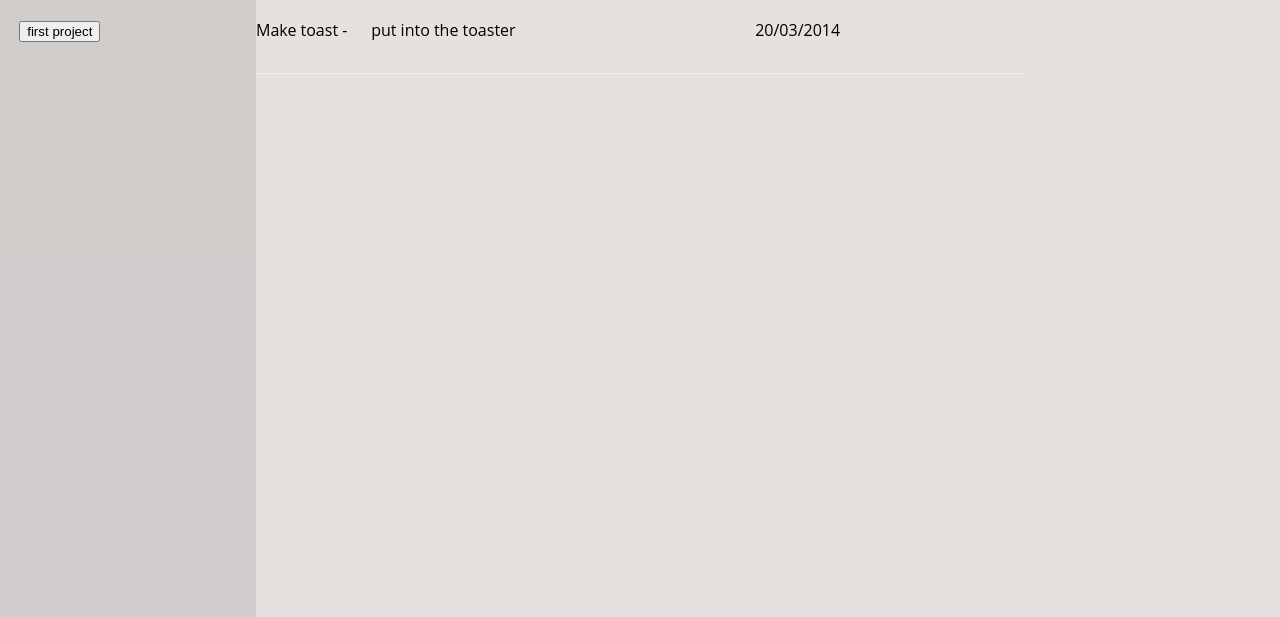
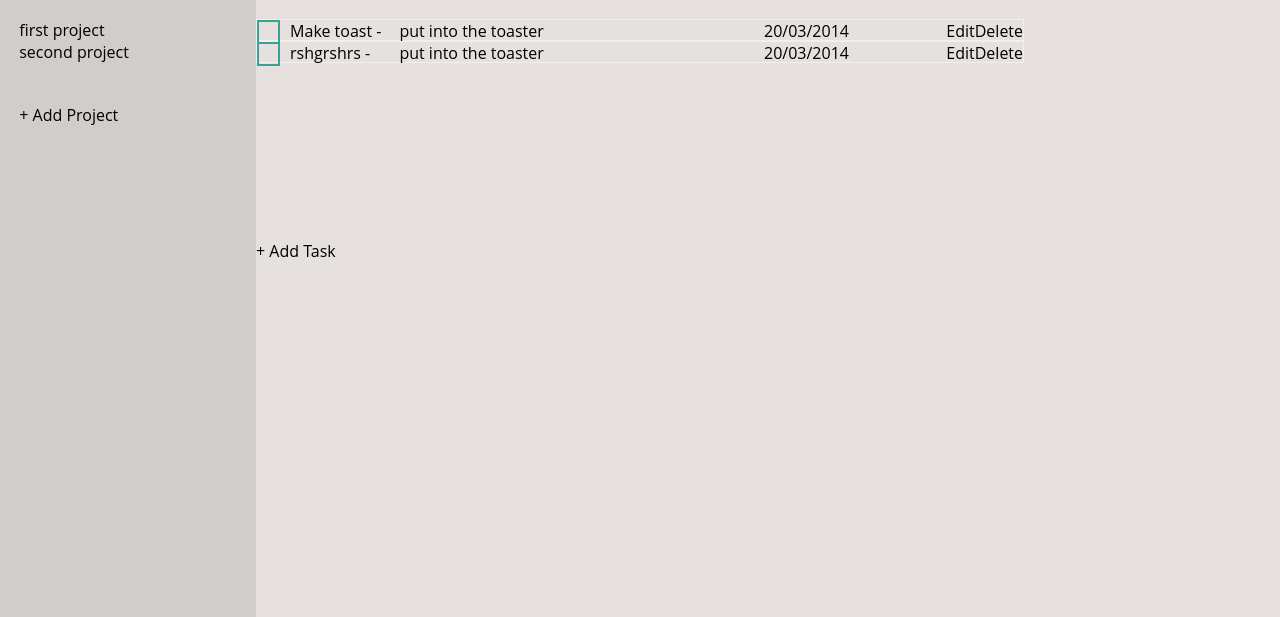
Before and after one commit to ronakp1/Todo-List, a website built with webpack: page dist/index.html in a window 1280 px wide. Shown: the part 258-875 px from the top of the page. Built offline with nearby package versions, Linux system fonts and the light colour scheme.

Commit message:
refactor

```diff
--- /dev/null
+++ b/src/addEventListeners.js
@@ -0,0 +1,28 @@
+import {createProject} from './logic';
+
+const listeners = () => {
+    const addProject = document.querySelector('.add-project');
+    const overlay = document.querySelector('.overlay');
+    const projectWindow = document.querySelector('.project-window');
+
+    addProject.addEventListener('click', () => {
+        projectWindow.classList.remove('hide');
+        overlay.classList.remove('hide');
+    })
+
+    const addTask = document.querySelector('.add-task');
+    const taskWindow = document.querySelector('.task-window');
+    addTask.addEventListener('click', () => {
+        taskWindow.classList.remove('hide');
+        overlay.classList.remove('hide');
+    })
+
+    const addProjectBtn = document.querySelector('.add-project-btn');
+    addProjectBtn.addEventListener('click', () => {
+        createProject(addProjectBtn.value);
+    })
+}
+
+
+
+export { listeners }
--- /dev/null
+++ b/src/addProjectPopUp.js
@@ -0,0 +1,72 @@
+import { createOwnElement } from './domCreation';
+
+
+const renderPopUP = () => {
+    const overlay = document.querySelector('.overlay');
+    overlay.classList.add('hide');
+    const taskWindow = createOwnElement('div', 'task-window', null);
+    overlay.appendChild(taskWindow);
+    taskWindow.classList.add('hide');
+
+    const taskNameInputLabel = createOwnElement('label', null, 'Task Name');
+    taskNameInputLabel.setAttribute('for', 'task-name-input');
+    taskWindow.appendChild(taskNameInputLabel);
+
+    const taskNameInput = createOwnElement('input', null, null);
+    taskNameInput.id = 'task-name-input';
+    taskNameInput.setAttribute('type', 'text');
+    taskNameInput.setAttribute('placeholder', 'Enter Task Name');
+    taskWindow.appendChild(taskNameInput);
+
+    const taskDescriptionInputLabel = createOwnElement('label', null, 'Task Description');
+    taskDescriptionInputLabel.setAttribute('for', 'task-description-input');
+    taskWindow.appendChild(taskDescriptionInputLabel);
+
+    const taskDescriptionInput = createOwnElement('input', null, null);
+    taskDescriptionInput.id = 'task-description-input';
+    taskDescriptionInput.setAttribute('type', 'text');
+    taskDescriptionInput.setAttribute('placeholder', 'Enter Task Description');
+    taskWindow.appendChild(taskDescriptionInput);
+
+    const taskDateInputLabel = createOwnElement('label', null, 'Task Date');
+    taskDateInputLabel.setAttribute('for', 'task-date-input');
+    taskWindow.appendChild(taskDateInputLabel);
+
+    const taskDateInput = createOwnElement('input', null, null);
+    taskDateInput.id = 'task-date-input';
+    taskDateInput.setAttribute('type', 'date');
+    taskDateInput.setAttribute('placeholder', 'Enter Date Description');
+    taskWindow.appendChild(taskDateInput);
+
+    const submitBtn = createOwnElement('button', null, 'Add Task');
+    taskWindow.appendChild(submitBtn);
+}
+
+
+const renderOverlay = () => {
+    const overlay = document.querySelector('.overlay');
+    overlay.classList.add('hide');
+    const projectWindow = createOwnElement('div', 'project-window', null);
+    projectWindow.classList.add('hide');
+    overlay.appendChild(projectWindow);
+
+
+    const projectNameInputLabel = createOwnElement('label', 'name-input', 'Project Name');
+    projectNameInputLabel.setAttribute('for', 'name-input');
+    projectWindow.appendChild(projectNameInputLabel);
+    const projectNameInput = createOwnElement('input', 'name-input', null);
+
+    projectNameInput.setAttribute('type', 'text');
+    projectNameInput.setAttribute('placeholder', 'Enter Project Name');
+    projectWindow.appendChild(projectNameInput);
+
+    const buttonContainer = createOwnElement('div', 'button-container', null);
+    projectWindow.appendChild(buttonContainer);
+    const addProjectBtn = createOwnElement('button', 'add-project-btn', 'Add Project');
+    buttonContainer.appendChild(addProjectBtn);
+    const cancelBtn = createOwnElement('button', null, 'Cancel');
+    buttonContainer.appendChild(cancelBtn);
+
+}
+
+export { renderOverlay, renderPopUP }
--- a/src/domCreation.js
+++ b/src/domCreation.js
@@ -1,3 +1,6 @@
+import {renderOverlay,renderPopUP} from './addProjectPopUp';
+import {listeners} from './addEventListeners';
+
 const createOwnElement = (type, className, content) => {
     const element = document.createElement(type);
     if (className !== null) element.classList.add(className);
@@ -8,26 +11,66 @@ const createOwnElement = (type, className, content) => {
 const projectList = document.querySelector('.project-list');
 //const taskList = document.querySelector('.task-list');
 const toDoContainer = document.querySelector('.todo');
+const projects = document.querySelector('.projects');
 
-const renderProject = (defaultProjects) => {
-    const projectH1 = createOwnElement('h1', null, 'Projects');
-    projectList.appendChild(projectH1);
-    const project = createOwnElement('button', 'project', `${defaultProjects.projectName}`);
-    projectList.appendChild(project);
-}
 
-const renderTask = (task1) => {
+const renderDom = () => {
     const taskContainer = createOwnElement('div', 'taskContainer', null);
     toDoContainer.appendChild(taskContainer);
     const tasksH1 = createOwnElement('h1', null, 'Tasks');
     taskContainer.appendChild(tasksH1);
+    //const taskContainer = document.querySelector('.taskContainer');
+    const taskList = createOwnElement('div', 'taskList', null);
+    taskContainer.appendChild(taskList);
+
+    const projectH1 = createOwnElement('h1', null, 'Projects');
+    projectList.appendChild(projectH1);
+
+    const addProjectContainer = createOwnElement('div', 'add-project-container', null);
+    projects.appendChild(addProjectContainer);
+    const addProject = createOwnElement('div', 'add-project', '+ Add Project');
+    addProjectContainer.appendChild(addProject);
+
+    const addTask = createOwnElement('div', 'add-task', '+ Add Task');
+    taskContainer.appendChild(addTask);
+
+    renderOverlay();
+    renderPopUP();
+    listeners();
+}
+
+const renderProject = (defaultProjects) => {
+   // const projectH1 = createOwnElement('h1', null, 'Projects');
+   // projectList.appendChild(projectH1);
+    const project = createOwnElement('div', 'project', `${defaultProjects.projectName}`);
+    projectList.appendChild(project);
+
+
+
+
+    //const addProject = createOwnElement('div', 'add-project', '+ Add Project');
+    //projectList.appendChild(addProject);
+}
+
+const renderTask = (task1) => {
+    /*const taskContainer = createOwnElement('div', 'taskContainer', null);
+    toDoContainer.appendChild(taskContainer);
+    const tasksH1 = createOwnElement('h1', null, 'Tasks');
+    taskContainer.appendChild(tasksH1);*/
     //toDoContainer.insertBefore(taskContainer, taskList);
     //const taskHolder = createOwnElement('div', 'taskHolder', null);
     //taskList.appendChild(taskHolder);
-    const taskList = createOwnElement('div', 'taskList', null);
-    taskContainer.appendChild(taskList);
+
+    //const taskContainer = document.querySelector('.taskContainer');
+   // const taskList = createOwnElement('div', 'taskList', null);
+   // taskContainer.appendChild(taskList);
+
+   const taskList = document.querySelector('.taskList');
     const taskItem = createOwnElement('div', 'task-item', null);
     taskList.appendChild(taskItem);
+
+    const taskCheckBox = createOwnElement('div', 'checkbox', null);
+    taskItem.appendChild(taskCheckBox);
 
     const taskName = createOwnElement('div', 'task-name', `${task1.taskName} - `);
     taskItem.appendChild(taskName);
@@ -37,7 +80,14 @@ const renderTask = (task1) => {
 
     const taskDate = createOwnElement('div', 'task-date', task1.date);
     taskItem.appendChild(taskDate);
+
+    const editTask =createOwnElement('div', 'edit-task', 'Edit');
+    taskItem.appendChild(editTask);
+
+    const deleteTask =createOwnElement('div', 'delete-task', 'Delete');
+    taskItem.appendChild(deleteTask);
+
 }
 
 
-export { renderProject, renderTask, createOwnElement }
+export { renderDom, renderProject, renderTask, createOwnElement }
--- a/src/index.js
+++ b/src/index.js
@@ -1,35 +1,23 @@
 import  { taskFactory } from './task';
 import  { projectFactory} from './project';
-import {renderProject, renderTask} from './domCreation';
+import {renderDom, renderProject, renderTask} from './domCreation';
 import {renderHeader} from './header';
 
 renderHeader();
-
+renderDom();
 const defaultProject = projectFactory("first project");
 const firstTask = taskFactory("Make toast", "put into the toaster", "20/03/2014", "high");
 const secondTask = taskFactory("rshgrshrs", "put into the toaster", "20/03/2014", "high");
 
+
+const secondProject = projectFactory("second project");
 console.log(defaultProject)
 console.log(firstTask);
 defaultProject.addTask(firstTask)
 renderProject(defaultProject);
+renderProject(secondProject);
 defaultProject.addTask(secondTask)
-//defaultProject.deleteTask(firstTask)
 console.log(defaultProject)
 console.log(firstTask);
 renderTask(firstTask);
-/*const second = projectFactory("second project");
-const secondTask = taskFactory("Make toast", "put into the toaster", "20/03/2014", "high");
-
-console.log(secondTask)
-console.log(second);
-second.addTask(secondTask)
-second.deleteTask(secondTask)
-console.log(second)
-console.log(secondTask);*/
-
-//console.log(firstTask);
-//addTask(firstTask);
-//console.log(firstTask)
-//console.log(taskList);
-//deleteTask(firstTask);
+renderTask(secondTask);
--- /dev/null
+++ b/src/logic.js
@@ -0,0 +1,10 @@
+import  { taskFactory } from './task';
+import  { projectFactory} from './project';
+import {renderDom, renderProject, renderTask} from './domCreation';
+
+const createProject = (nameValue) => {
+    const project = projectFactory(nameValue);
+    renderProject(project);
+}
+
+export {createProject}
```
Also changed, not shown: dist/css/styles.css, dist/css/styles.scss, dist/index.html, dist/main.js, 1 other file.
